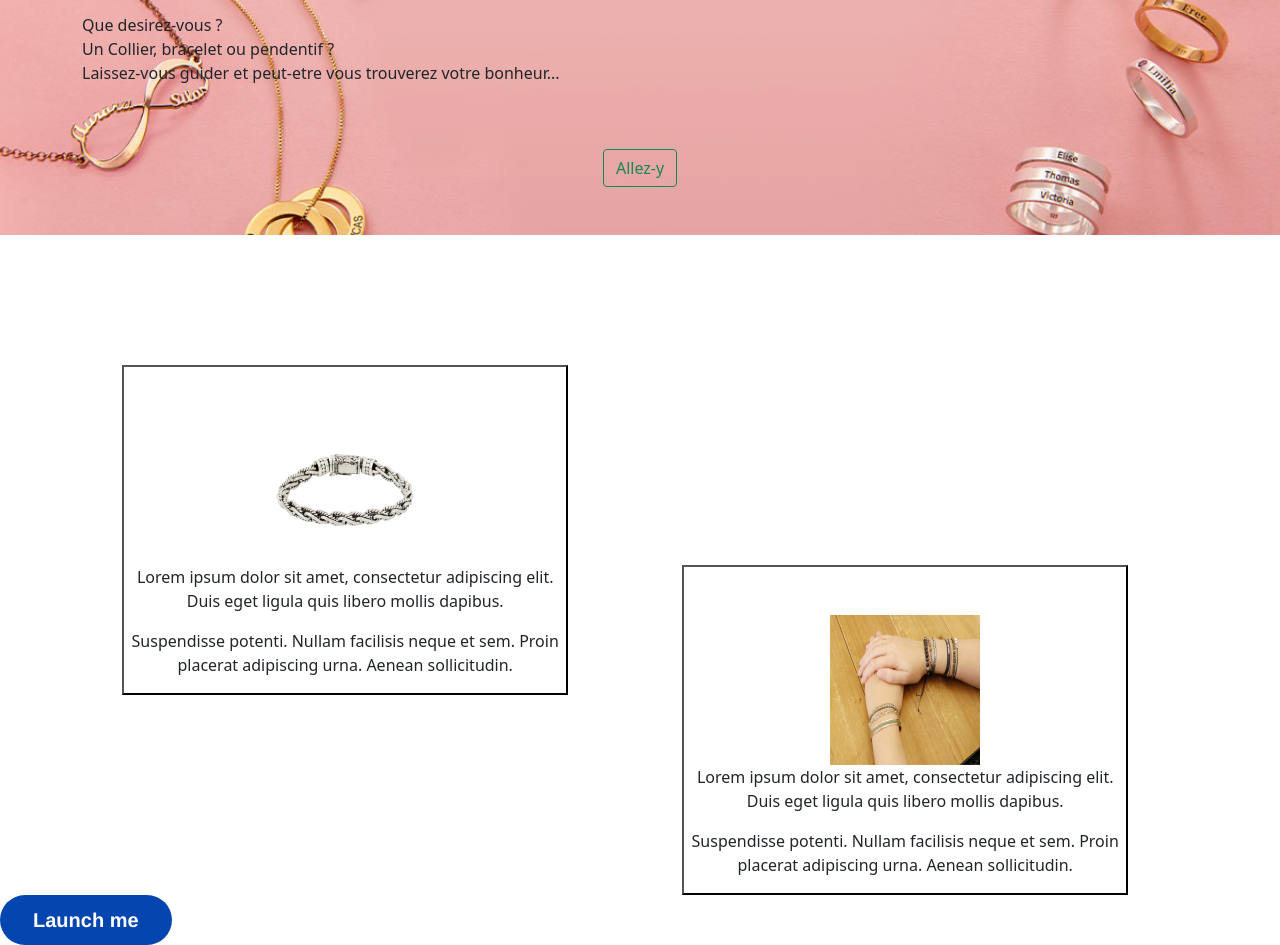
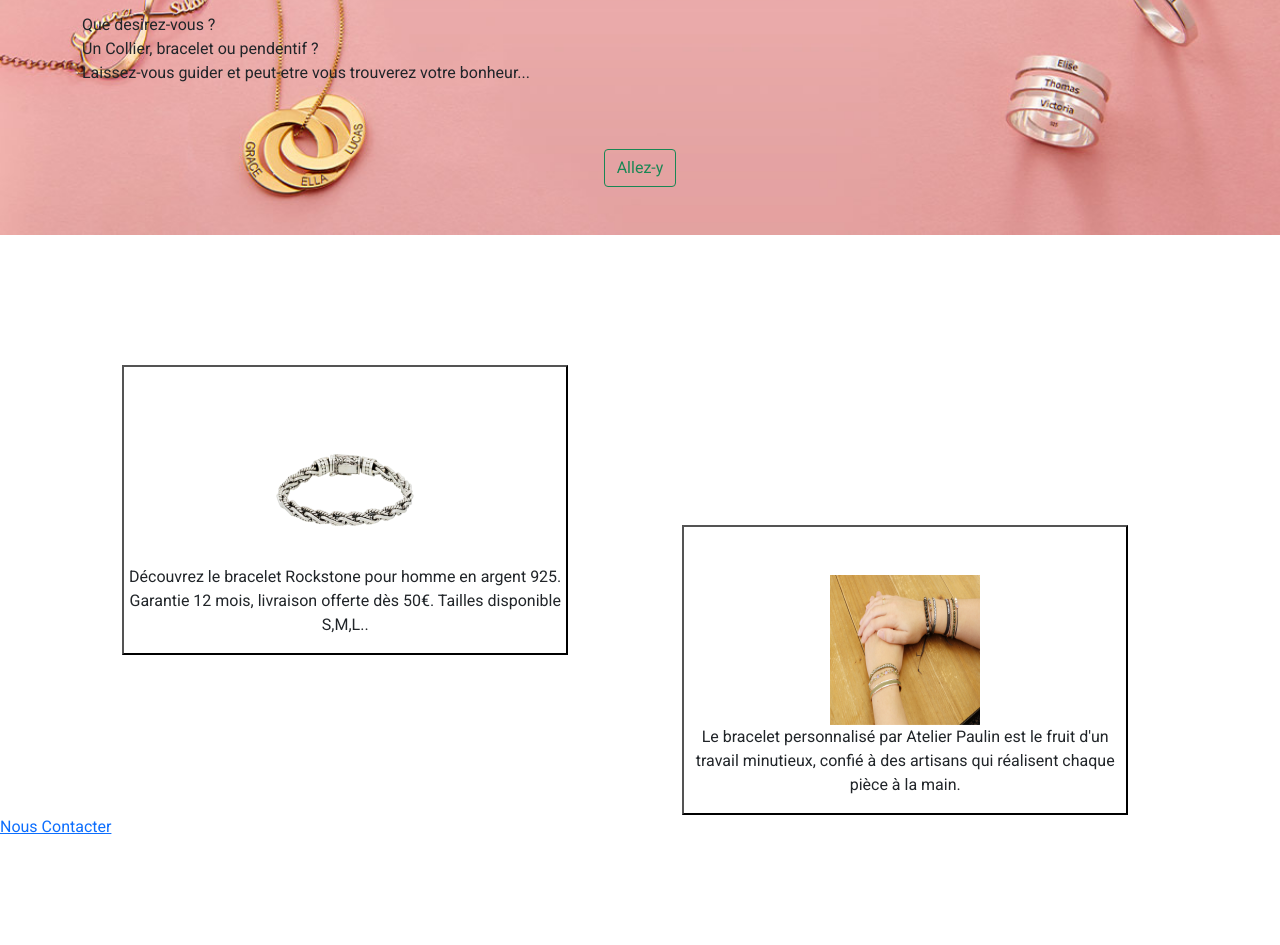
Before and after one commit to Paul-Kuate/my-profile, a plain HTML site: page index.html in a window 1280 px wide. Shown: the part 171-1116 px from the top of the page. After the commit the page ends 1010 px from the top, so only its background shows below. Drawn offline with nearby package versions, Linux system fonts and the light colour scheme; a script that the page names is missing; a web font is replaced by a local one.

Commit message:
Add files via upload

```diff
--- a/index.html
+++ b/index.html
@@ -2,13 +2,21 @@
 <html>
 
 <head>
-    <title>Home</title>
+    <title>COUCOU</title>
     <meta charset="utf-8">
+    <link rel="preconnect" href="https://fonts.googleapis.com">
+    <link rel="preconnect" href="https://fonts.gstatic.com" crossorigin>
+    <link href="https://fonts.googleapis.com/css2?family=Gwendolyn:wght@400;700&family=Righteous&family=Roboto:wght@100;400;700&display=swap" rel="stylesheet">
+    <link href="https://cdn.jsdelivr.net/npm/bootstrap@5.1.3/dist/css/bootstrap.min.css" rel="stylesheet" integrity="sha384-1BmE4kWBq78iYhFldvKuhfTAU6auU8tT94WrHftjDbrCEXSU1oBoqyl2QvZ6jIW3" crossorigin="anonymous">
+    <script src="https://cdn.jsdelivr.net/npm/bootstrap@5.1.3/dist/js/bootstrap.bundle.min.js" integrity="sha384-ka7Sk0Gln4gmtz2MlQnikT1wXgYsOg+OMhuP+IlRH9sENBO0LRn5q+8nbTov4+1p" crossorigin="anonymous"></script>
+    <script src="https://cdn.jsdelivr.net/npm/@popperjs/core@2.10.2/dist/umd/popper.min.js" integrity="sha384-7+zCNj/IqJ95wo16oMtfsKbZ9ccEh31eOz1HGyDuCQ6wgnyJNSYdrPa03rtR1zdB" crossorigin="anonymous"></script>
+    <script src="https://cdn.jsdelivr.net/npm/bootstrap@5.1.3/dist/js/bootstrap.min.js" integrity="sha384-QJHtvGhmr9XOIpI6YVutG+2QOK9T+ZnN4kzFN1RtK3zEFEIsxhlmWl5/YESvpZ13" crossorigin="anonymous"></script>
     <link rel="stylesheet" type="text/css" href="style.css">
-    <link href="https://cdn.jsdelivr.net/npm/bootstrap@5.1.3/dist/css/bootstrap.min.css" rel="stylesheet" integrity="sha384-1BmE4kWBq78iYhFldvKuhfTAU6auU8tT94WrHftjDbrCEXSU1oBoqyl2QvZ6jIW3" crossorigin="anonymous">
 </head>
 
 <body>
+
+
     <header>
         <!-- ma nav bar -->
         <nav class="navbar navbar-expand-lg navbar-light bg-primary">
@@ -64,7 +72,7 @@
         <div class="banner">
             <div class="container">
                 <br><br>
-                <h1>Bienvenue sur la Boite à Cailloux</h1>
+                <h1 class="h1_green">Bienvenue sur la Boite à Cailloux</h1>
                 <br>
                 <p>Que desirez-vous ? <br> Un Collier, bracelet ou pendentif ? <br>Laissez-vous guider et peut-etre vous trouverez votre bonheur...</p>
                 <br><br>
@@ -85,15 +93,15 @@
         <div class="box1 text-center">
             <br>
             <br>
-            <img src="images/bra3.jpg" width="150px" height="150px"><p>Lorem ipsum dolor sit amet, consectetur adipiscing elit. Duis eget ligula quis libero mollis dapibus.</p>
-            <p>Suspendisse potenti. Nullam facilisis neque et sem. Proin placerat adipiscing urna. Aenean sollicitudin.</p>
+            <img src="images/bra3.jpg" width="150px" height="150px"><p>Découvrez le bracelet Rockstone pour homme en argent 925. Garantie 12 mois, livraison offerte dès 50€. Tailles disponible S,M,L..</p>
+
         </div>
         <div class="box2 text-center">
             <br>
             <br>
-            <img src="images/bra1.jpg" width="150px" height="150px"><p>Lorem ipsum dolor sit amet, consectetur adipiscing elit. Duis eget ligula quis libero mollis dapibus.
+            <img src="images/bra1.jpg" width="150px" height="150px"><p>Le bracelet personnalisé par Atelier Paulin est le fruit d'un travail minutieux, confié à des artisans qui réalisent chaque pièce à la main.
         </p>
-            <p>Suspendisse potenti. Nullam facilisis neque et sem. Proin placerat adipiscing urna. Aenean sollicitudin.</p>
+
         </div>
 
     </div>
@@ -102,9 +110,7 @@
 
 
     <!-- contact form -->
-
-    <button data-tf-popup="vDYkKwo2" data-tf-iframe-props="title=Registration Form" style="all:unset;font-family:Helvetica,Arial,sans-serif;display:inline-block;max-width:100%;white-space:nowrap;overflow:hidden;text-overflow:ellipsis;background-color:#0445AF;color:#FFFFFF;font-size:20px;border-radius:25px;padding:0 33px;font-weight:bold;height:50px;cursor:pointer;line-height:50px;text-align:center;margin:0;text-decoration:none;">Launch me</button>
-    <script src="//embed.typeform.com/next/embed.js"></script>
+    <a href="https://0up6nyuzzmj.typeform.com/to/vDYkKwo2">Nous Contacter</a>
 
     <!-- contact form -->
 
--- a/style.css
+++ b/style.css
@@ -1,7 +1,12 @@
+
+body{
+font-family: Roboto;
+}
+
 .banner {
     background-image: url("images/banner.jpg");
     background-size: cover;
-    background-position: center;
+    background-position: bottom;
 }
 
 .box1 {
```
